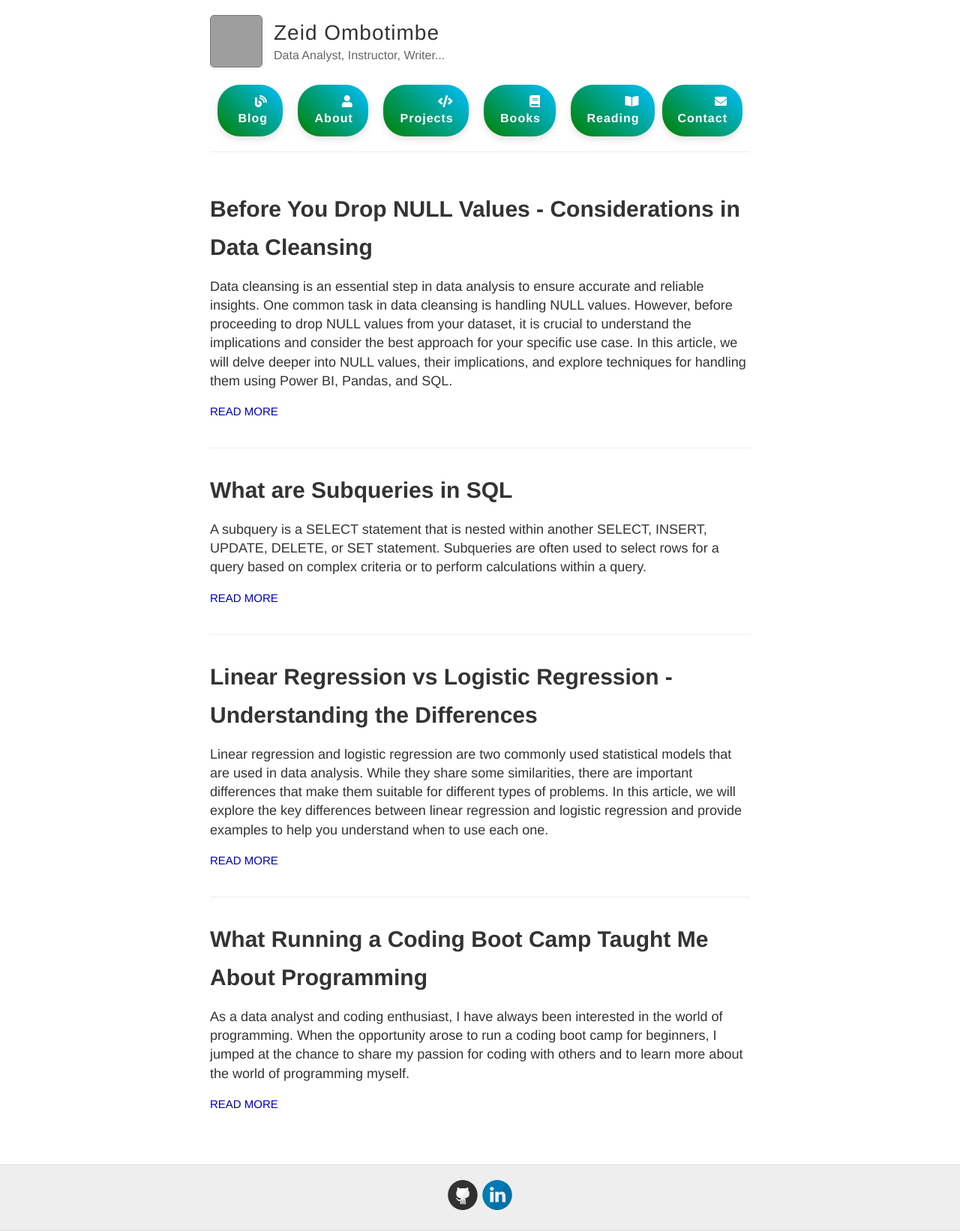
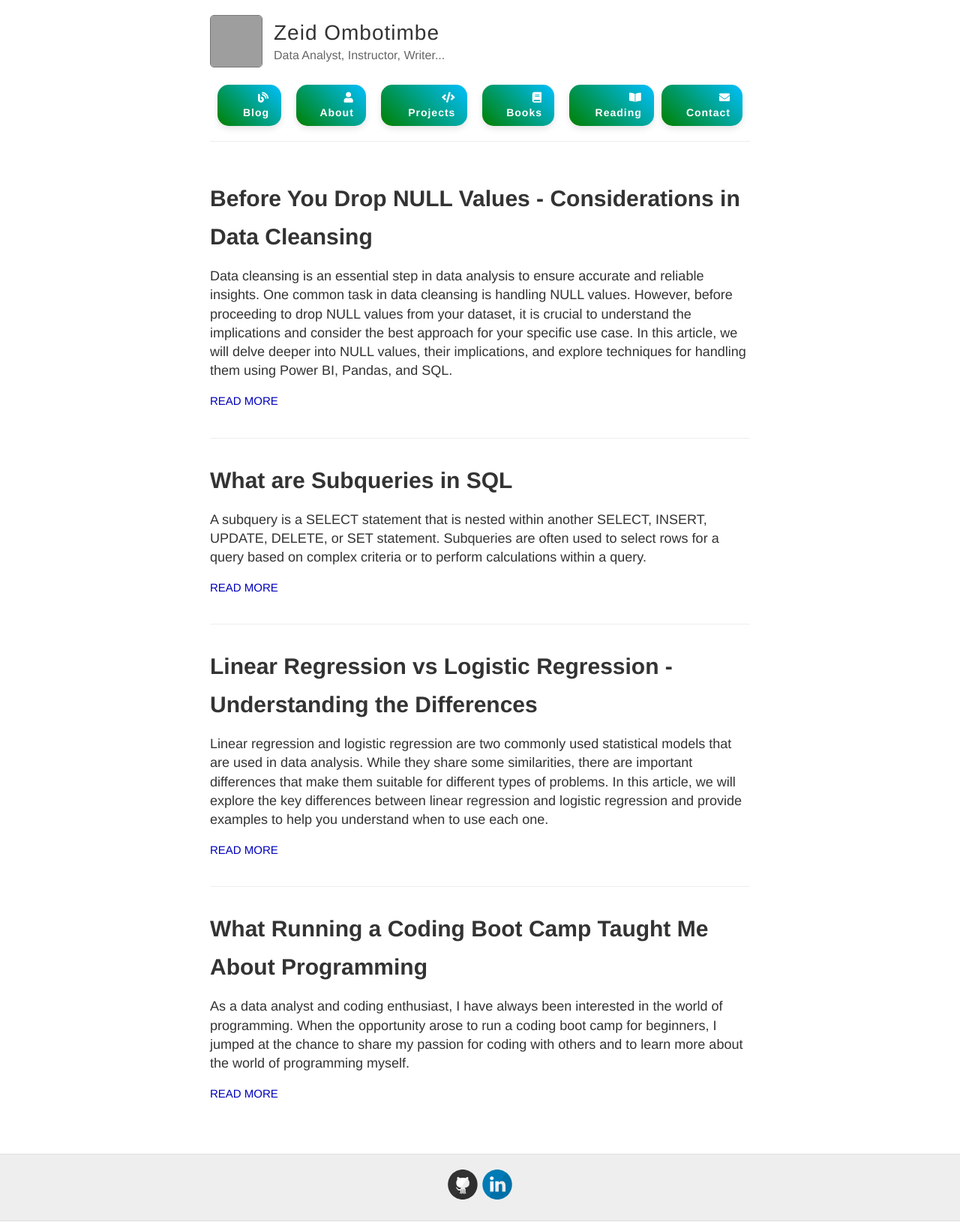
Before and after one commit to obtbe/zeidombo.github.io, a Jekyll site: the page built from index.md, in a window 1280 px wide. Shown: the whole page at 75% size. Built offline with Jekyll 4.4.1, drawn with Linux system fonts in a browser that asks for light colours; grey boxes are pictures that could not be loaded.

Commit message:
tease ...

```diff
--- a/_layouts/default.html
+++ b/_layouts/default.html
@@ -23,17 +23,17 @@
     }
 
     .nav-section {
-      font-size: 16px;
+      font-size: 14px; /* Adjusted font size */
       font-weight: bold;
-      padding: 12px 20px; /* Adjusted padding */
+      padding: 8px 16px; /* Adjusted padding */
       text-decoration: none;
       color: #fff;
       background: linear-gradient(45deg, #008000, #00bfff); /* Gradient background */
       border: none;
-      border-radius: 30px; /* Adjusted border radius */
+      border-radius: 15px; /* Adjusted border radius */
       margin: 0 10px; /* Adjusted margin */
       transition: all 0.3s ease; /* Smooth transition effect */
-      box-shadow: 0 5px 10px rgba(0, 0, 0, 0.1); /* Box shadow */
+      box-shadow: 0 4px 8px rgba(0, 0, 0, 0.1); /* Box shadow */
     }
 
     /* Adjusted styling for the Contact section */
@@ -43,7 +43,7 @@
 
     .nav-section:hover {
       background: linear-gradient(45deg, #00bfff, #008000); /* Change the gradient on hover */
-      box-shadow: 0 8px 16px rgba(0, 0, 0, 0.2); /* Change shadow on hover */
+      box-shadow: 0 6px 12px rgba(0, 0, 0, 0.2); /* Change shadow on hover */
     }
   </style>
 
```
